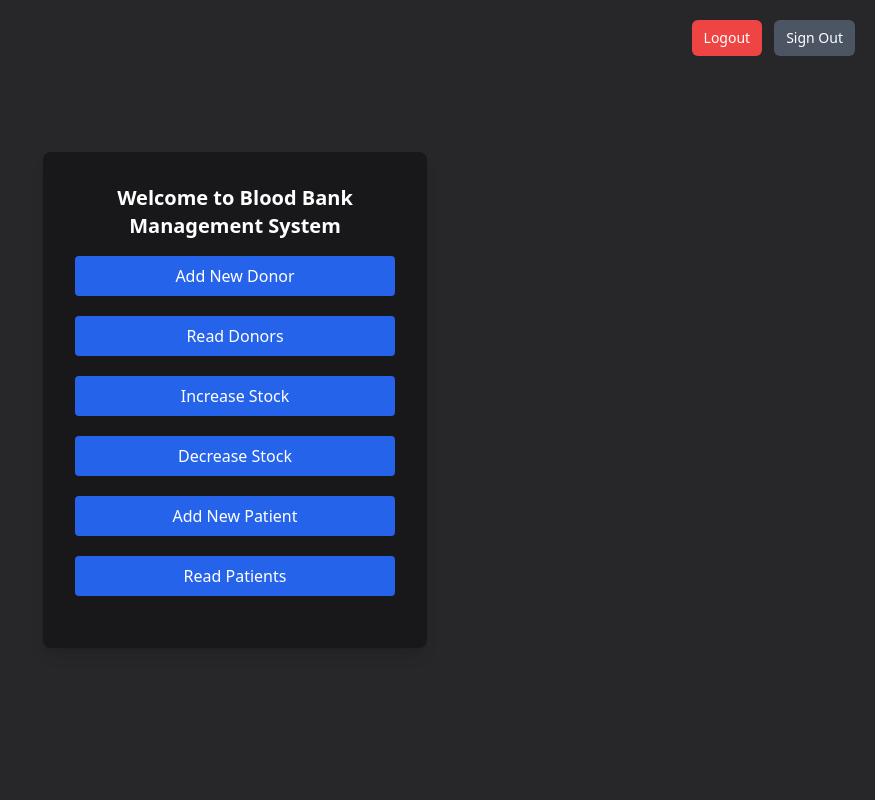
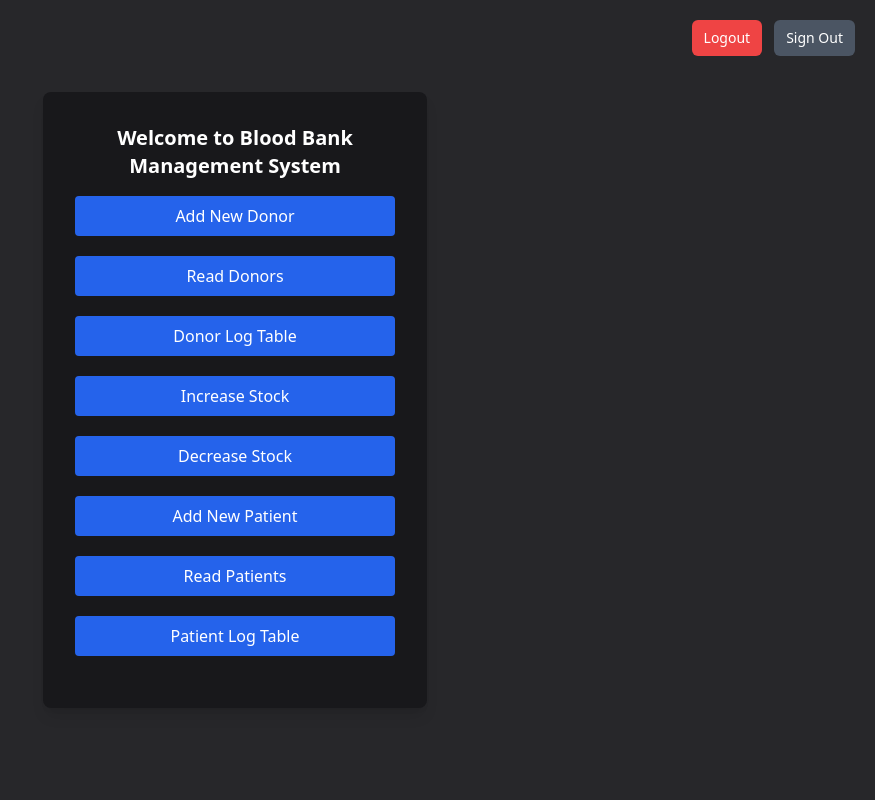
Before and after one commit to pavigupta21/Blood_Bank_Management_System, a Node server app: page /home in a window 1280 px wide. Shown: the whole page, without its empty margins (405-1280 px from the left). Run offline with Node 20, Linux system fonts and the light colour scheme; some libraries are stand-ins or nearby versions.

Commit message:
procedures and triggers

```diff
--- a/app.js
+++ b/app.js
@@ -104,9 +104,10 @@ app.post('/incstock', async (req, res) => {
     }
 });
 app.get('/decstock', async (req, res) => {
+    const errorMessage = req.query.error;
     try {
         const [rows] = await dbtable.query('SELECT * FROM BloodGroup');
-        res.render('dec_stock', { bloodData: rows });
+        res.render('dec_stock', { bloodData: rows, errorMessage });
     } catch (error) {
         console.error(error);
         res.send('Error loading stock page');
@@ -115,11 +116,11 @@ app.get('/decstock', async (req, res) => {
 app.post('/decstock', async (req, res) => {
     const { blood_group, units } = req.body;
     try {
-        await dbtable.query('UPDATE BloodGroup SET units = units - ? WHERE blood_group = ?', [units, blood_group]);
+        await dbtable.query('CALL update_blood_stock(?, ?)', [blood_group, units]);
         res.redirect('/decstock');
     } catch (error) {
-        console.error(error);
-        res.send('Error updating stock');
+        console.error("Error in procedure:", error);
+        return res.redirect('/decstock?error=Not enough stock available!');
     }
 });
 app.get("/addnewdonor", (req, res) => {
@@ -130,9 +131,16 @@ app.post("/addnewdonor", async (req, res) => {
         const {name,age,gender,contact,address,blood_group,units_donated}=req.body;
         await dbtable.query('INSERT INTO Donor (name, age, gender, contact, address, blood_group, units_donated) VALUES (?, ?, ?, ?, ?, ?, ?)',
                       [name, age, gender, contact, address, blood_group, units_donated]);
+       // Get the last inserted donor_id (AUTO_INCREMENT field)
+    const [rows] = await dbtable.query('SELECT LAST_INSERT_ID() AS donor_id');
+    const donor_id = rows[0].donor_id;
+
+    // Insert into Donor_logtable, using the donor_id from the Donor table
+    await dbtable.query('INSERT INTO Donor_logtable (donor_id, units_donated) VALUES (?, ?)',
+                        [donor_id, units_donated]);
         // Update the blood group table to reflect the new donor's donation
         await dbtable.query('UPDATE BloodGroup SET units = units + ? WHERE blood_group = ?', [units_donated, blood_group]);
-        // Redirect to the incstock page after adding the donor
+        // Redirect to the read donors page page after adding the donor
         res.redirect('/readdonors');
     } catch (error) {
         console.error(error);
@@ -140,20 +148,39 @@ app.post("/addnewdonor", async (req, res) => {
     }
 });
 app.get("/addnewpatient", (req, res) => {
-    res.render("add_new_patient");
+    const errorMessage = req.query.error;
+    res.render('add_new_patient', { errorMessage });
+
+
 });
 app.post("/addnewpatient", async (req, res) => {
     try {
         const {name,age,gender,contact,hospital_name,hospital_address,blood_group,units_transfused}=req.body;
+         // 🔍 1. Call procedure to check & update stock FIRST
+         try {
+            await dbtable.query('CALL update_blood_stock(?, ?)', [blood_group, units_transfused]);
+        } catch (error) {
+            console.error("Error in procedure:", error);
+            return res.redirect('/addnewpatient?error=Not enough stock available!');
+        }
         await dbtable.query('INSERT INTO Patient (name, age, gender, contact, hospital_name,hospital_address, blood_group, units_transfused) VALUES (?, ?, ?, ?, ?, ?, ?,?)',
                       [name, age, gender, contact,hospital_name,hospital_address, blood_group, units_transfused]);
-        // Update the blood group table to reflect the new patient's transfusion
-        await dbtable.query('UPDATE BloodGroup SET units = units - ? WHERE blood_group = ?', [units_transfused, blood_group]);
-        // Redirect to the incstock page after adding the donor
+        // Get the last inserted patient_id (AUTO_INCREMENT field)
+        const [rows] = await dbtable.query('SELECT LAST_INSERT_ID() AS patient_id');
+        const patient_id = rows[0].patient_id;
+        // Insert into Patient_logtable, using the patient_id from the Patient table
+        try {
+            await dbtable.query('INSERT INTO Patient_logtable (patient_id, units_transfused) VALUES (?, ?)',
+                [patient_id, units_transfused]);
+        } catch (error) {
+            console.error("Error inserting into Patient_logtable:", error);
+        }
+
+        // Redirect to the read patients page after adding the donor
         res.redirect('/readpatients');
     } catch (error) {
         console.error(error);
-        res.status(500).send('Database error while adding new donor details');
+        res.status(500).send('Database error while adding new patient details');
     }
 });
 
@@ -257,4 +284,103 @@ app.get('/editpatient/:patient_id',async (req,res)=>{
         res.status(500).send('Database error while fetching patient details');
     }
 });
+app.get('/donorlogtable', async (req, res) => {
+    try {
+        const [rows] = await dbtable.query('SELECT l.entry_id, l.donor_id, d.name, l.units_donated, l.date_of_donation FROM donor_logtable l JOIN Donor d ON l.donor_id = d.donor_id');
+        res.render('donor_log_table', { logtableData: rows });
+    } catch (error) {
+        console.error(error);
+        res.send('Error loading donor log table page');
+    }
+});
+app.get('/deletedonorlog/:entry_id', async (req, res) => {
+    const entry_id = req.params.entry_id;
+    try {
+        await dbtable.query('DELETE FROM donor_logtable WHERE entry_id = ?', [entry_id]);
+        res.redirect('/donorlogtable');
+    } catch (error) {
+        console.error(error);
+        res.send('Error deleting log entry');
+    }
+});
+app.get('/patientlogtable', async (req, res) => {
+    try {
+        const [rows] = await dbtable.query('SELECT l.entry_id, l.patient_id, p.name, l.units_transfused, l.date_of_transfusion FROM Patient_logtable l JOIN Patient p ON l.patient_id = p.patient_id');
+        res.render('patient_log_table', { logtableData: rows });
+    } catch (error) {
+        console.error(error);
+        res.send('Error loading patient log table page');
+    }
+});
+app.get('/deletepatientlog/:entry_id', async (req, res) => {
+    const entry_id = req.params.entry_id;
+    try {
+        await dbtable.query('DELETE FROM patient_logtable WHERE entry_id = ?', [entry_id]);
+        res.redirect('/patientlogtable');
+    } catch (error) {
+        console.error(error);
+        res.send('Error deleting log entry');
+    }
+});
+app.get('/donationhistory/:donor_id', async (req, res) => {
+    const donorId = req.params.donor_id;
+    const [donorRows] = await dbtable.query('SELECT * from Donor where donor_id=?',[donorId]); // fetch from Donor table
+    const [donorLogs] = await dbtable.query('SELECT * from donor_logtable where donor_id=?',[donorId]); // fetch from Donor_logtable
+    const donor = donorRows[0];
+    res.render('donation_history', { donor, donorLogs });
+});
+app.post('/adddonation/:donor_id', async (req, res) => {
+    const { units, date } = req.body;
+    const donorId = req.params.donor_id;
+
+    await dbtable.query(
+        "INSERT INTO donor_logtable (donor_id, units_donated, date_of_donation) VALUES (?, ?, ?)",
+        [donorId, units, date]
+    );
+    await dbtable.query('UPDATE Donor SET units_donated = units_donated + ? WHERE donor_id = ?', [units, donorId]);
+    await dbtable.query('UPDATE BloodGroup SET units = units + ? WHERE blood_group = (SELECT blood_group FROM Donor WHERE donor_id = ?)', [units, donorId]);
+    res.redirect(`/donationhistory/${donorId}`);
+});
+app.get('/transfusionhistory/:patient_id', async (req, res) => {
+    const patientId = req.params.patient_id;
+    const errorMessage = req.query.error;
+    const [patientRows] = await dbtable.query('SELECT * from Patient where patient_id=?',[patientId]); // fetch from Patient table
+    const [patientLogs] = await dbtable.query('SELECT * from patient_logtable where patient_id=?',[patientId]); // fetch from Patient_logtable
+    const patient = patientRows[0];
+    res.render('transfusion_history', { patient, patientLogs,errorMessage });
+});
+app.post('/addtransfusion/:patient_id', async (req, res) => {
+    const { units, date } = req.body;
+    const patientId = req.params.patient_id;
+
+    try {
+
+        const [patient] = await dbtable.query('SELECT blood_group FROM Patient WHERE patient_id = ?', [patientId]);
+        const blood_group = patient[0].blood_group;
+        try {
+            await dbtable.query('CALL update_blood_stock(?, ?)', [blood_group, units]);
+        } catch (error) {
+            console.error("Error in procedure:", error);
+            return res.redirect(`/transfusionhistory/${patientId}?error=Not enough stock available!`);
+        }
+
+        await dbtable.query(
+            "INSERT INTO patient_logtable (patient_id, units_transfused, date_of_transfusion) VALUES (?, ?, ?)",
+            [patientId, units, date]
+        );
+
+        await dbtable.query(
+            'UPDATE Patient SET units_transfused = units_transfused + ? WHERE patient_id = ?',
+            [units, patientId]
+        );
+        res.redirect(`/transfusionhistory/${patientId}`);
+
+    } catch (error) {
+        console.error("Error from procedure or database:", error);
+
+    }
+});
+
+
+
 app.listen(4000);
--- a/views/dec_stock.ejs
+++ b/views/dec_stock.ejs
@@ -8,7 +8,11 @@
 <body class="bg-zinc-800 text-white min-h-screen flex flex-col items-center justify-center px-4">
 <a href="/home" class="absolute top-4 left-4 text-blue-500 hover:text-blue-700 font-semibold">back to home</a>
     <h1 class="text-3xl font-bold mb-8">Decrease Stock</h1>
-
+    <% if (errorMessage) { %>
+        <div class="bg-red-500 text-white px-4 py-2 rounded mb-4 shadow-md">
+            <%= errorMessage %>
+        </div>
+    <% } %>
     <form method="POST" action="/decstock" class="flex flex-col md:flex-row gap-6 mb-10 items-center bg-zinc-900 p-6 rounded-lg shadow-lg">
         <div class="flex flex-col">
             <label for="blood_group" class="mb-2">Enter Blood Group</label>
--- a/views/home.ejs
+++ b/views/home.ejs
@@ -23,10 +23,12 @@
                 <button class="w-full bg-blue-600 hover:bg-blue-700 text-white py-2 rounded mb-5">Read Patients</button> -->
                 <a class="w-full block text-center bg-blue-600 hover:bg-blue-700 text-white py-2 px-2 rounded mb-5" href="/addnewdonor">Add New Donor</a>
                 <a class="w-full block text-center bg-blue-600 hover:bg-blue-700 text-white py-2 px-2 rounded mb-5" href="/readdonors">Read Donors</a>
+                <a class="w-full block text-center bg-blue-600 hover:bg-blue-700 text-white py-2 px-2 rounded mb-5" href="/donorlogtable">Donor Log Table</a>
                 <a class="w-full block text-center bg-blue-600 hover:bg-blue-700 text-white py-2 px-2 rounded mb-5" href="/incstock">Increase Stock</a>
                 <a class="w-full block text-center bg-blue-600 hover:bg-blue-700 text-white py-2 px-2 rounded mb-5" href="/decstock">Decrease Stock</a>
                 <a class="w-full block text-center bg-blue-600 hover:bg-blue-700 text-white py-2 px-2 rounded mb-5" href="/addnewpatient">Add New Patient</a>
                 <a class="w-full block text-center bg-blue-600 hover:bg-blue-700 text-white py-2 px-2 rounded mb-5" href="/readpatients">Read Patients</a>
+                <a class="w-full block text-center bg-blue-600 hover:bg-blue-700 text-white py-2 px-2 rounded mb-5" href="patientlogtable">Patient Log Table</a>
             </div>
         </div>
     </div>
--- a/views/read_donors.ejs
+++ b/views/read_donors.ejs
@@ -22,7 +22,8 @@
                         <h3 class="xl mt-3 tracking-tighter">Contact no: <%=e.contact%></h3>
                         <h3 class="xl mt-3 tracking-tighter">Address: <%=e.address%></h3>
                         <h3 class="xl mt-3 tracking-tighter">Blood Group: <%=e.blood_group%></h3>
-                        <h3 class="xl mt-3 tracking-tighter">Units Donated: <%=e.units_donated%></h3>
+                        <h3 class="xl mt-3 mb-6 tracking-tighter">Units Donated: <%=e.units_donated%></h3>
+                        <a class="text-blue-400 hover:text-blue-600" href="/donationhistory/<%=e.donor_id%>">All donations history</a>
                         <div class="flex gap-3 mt-10">
                             <a class="text-gray-400 hover:text-gray-600" href="/editdonor/<%=e.donor_id%>">Edit</a>
                             <a class="text-red-500 hover:text-red-700" href="/deletedonor/<%=e.donor_id%>">Delete</a>
--- a/views/read_patients.ejs
+++ b/views/read_patients.ejs
@@ -23,7 +23,8 @@
                         <h3 class="xl mt-3 tracking-tighter">Hospital Name: <%=e.hospital_name%></h3>
                         <h3 class="xl mt-3 tracking-tighter">Hospital Address: <%=e.hospital_address%></h3>
                         <h3 class="xl mt-3 tracking-tighter">Blood Group: <%=e.blood_group%></h3>
-                        <h3 class="xl mt-3 tracking-tighter">Units Transfused: <%=e.units_transfused%></h3>
+                        <h3 class="xl mt-3 mb-6 tracking-tighter">Units Transfused: <%=e.units_transfused%></h3>
+                        <a class="text-blue-400 hover:text-blue-600" href="/transfusionhistory/<%=e.patient_id%>">All transfusions history</a>
                         <div class="flex gap-3 mt-10">
                             <a class="text-gray-400 hover:text-gray-600" href="/editpatient/<%=e.patient_id%>">Edit</a>
                             <a class="text-red-500 hover:text-red-700" href="/deletepatient/<%=e.patient_id%>">Delete</a>
```
Also changed, not shown: views/add_new_patient.ejs (+7 -0 lines), views/donation_history.ejs (added, +46 -0 lines), views/donor_log_table.ejs (added, +42 -0 lines), views/patient_log_table.ejs (added, +42 -0 lines), views/transfusion_history.ejs (added, +51 -0 lines), 1 other file.
